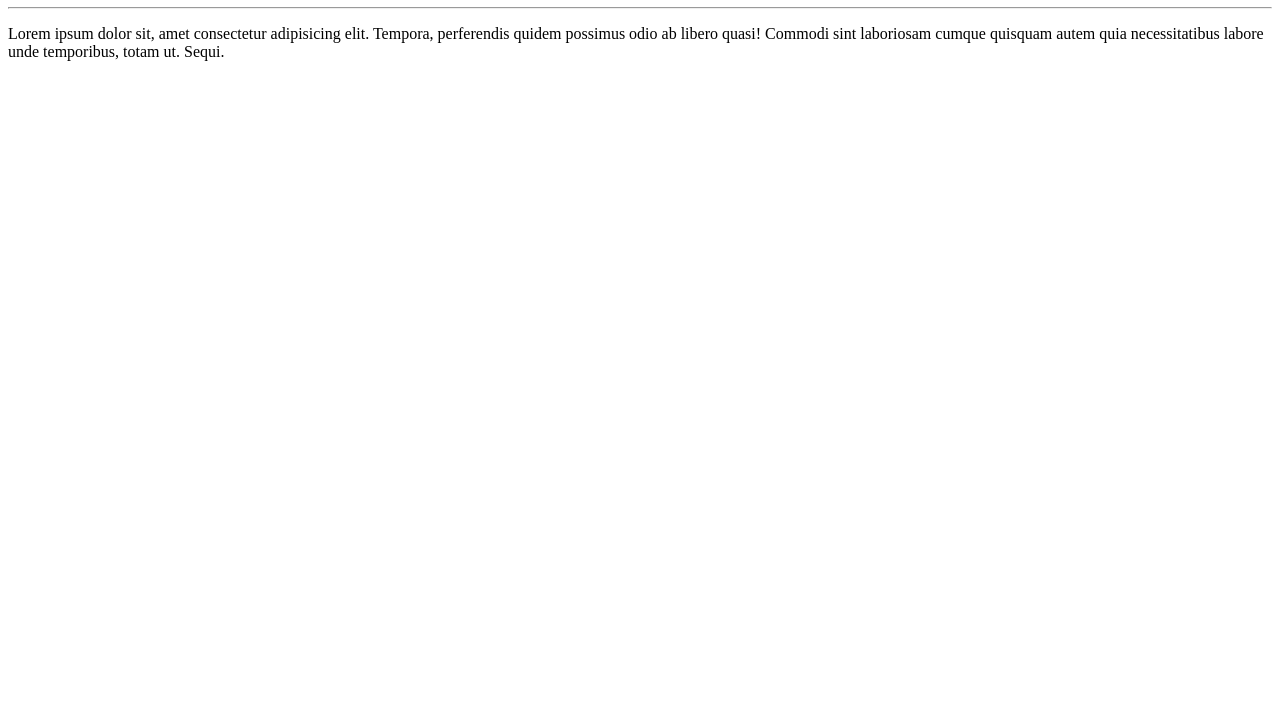
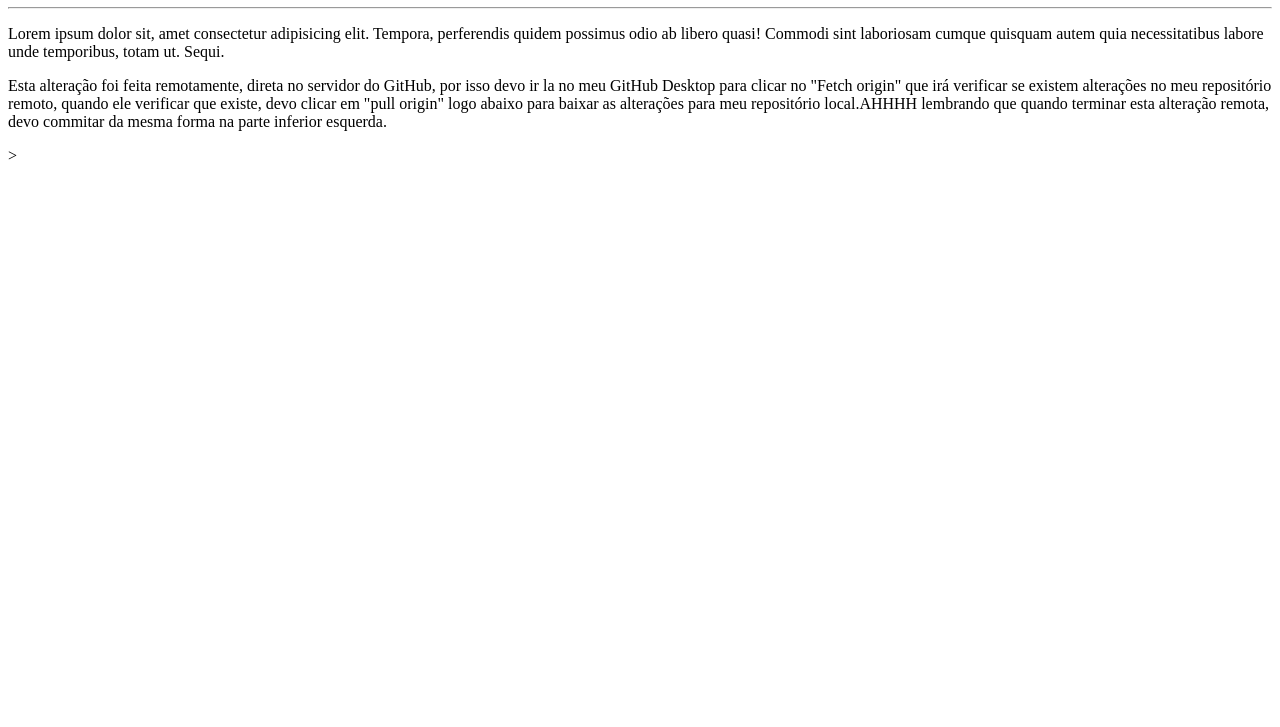
Before and after one commit to igoradriano/Ola-Mundo, a plain HTML site: page site-exemplo/index.html in a window 1280 px wide. Shown: the part 73-800 px from the top of the page. Drawn offline with Linux system fonts and the light colour scheme.

Commit message:
Alteração remota no meu site
Fiz uma alteração remota no meu site, diretamente no repositório remoto, então deverei fazer um pull no meu repositório local.

```diff
--- a/site-exemplo/index.html
+++ b/site-exemplo/index.html
@@ -9,5 +9,7 @@
     <h1>Olá, mundo!</h1>
     <hr>
     <p>Lorem ipsum dolor sit, amet consectetur adipisicing elit. Tempora, perferendis quidem possimus odio ab libero quasi! Commodi sint laboriosam cumque quisquam autem quia necessitatibus labore unde temporibus, totam ut. Sequi.</p>
+    <p>Esta alteração foi feita remotamente, direta no servidor do GitHub, por isso devo ir la no meu GitHub Desktop para clicar no "Fetch origin" que irá verificar se existem alterações no meu repositório remoto, quando ele verificar que existe, devo clicar em "pull origin" logo abaixo para baixar as alterações para meu repositório local.AHHHH lembrando que quando terminar esta alteração remota, devo commitar da mesma forma na parte inferior esquerda.
+    </p>>
 </body>
 </html>
```
